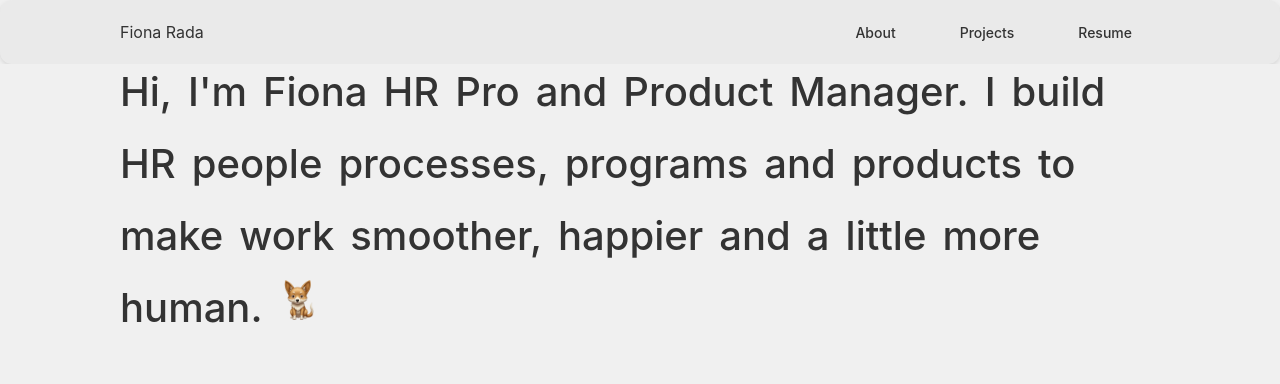
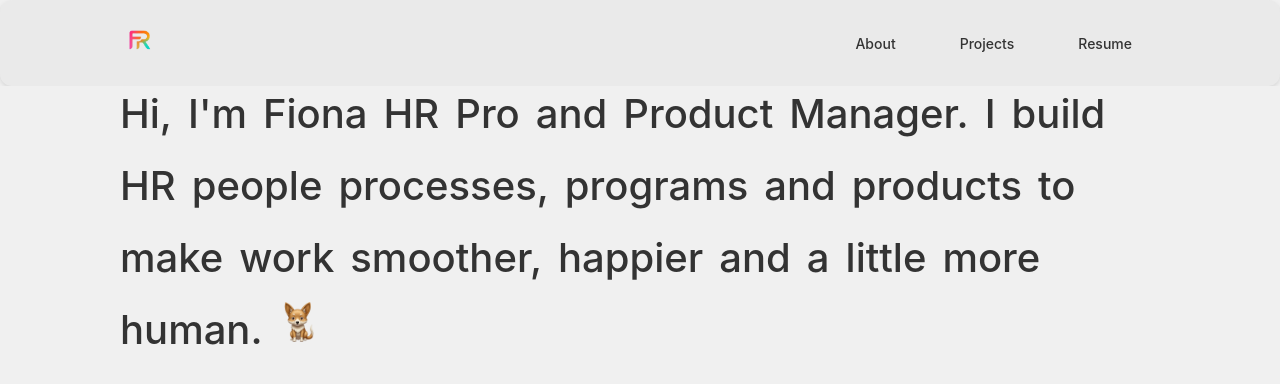
Before and after one commit to fionarada/fionarada.github.io, a plain HTML site: page index.html in a window 1280 px wide. Drawn offline with Linux system fonts and the light colour scheme.

Commit message:
Added assets - added logo to the assets folder - added logo to the index.html

```diff
--- a/index.css
+++ b/index.css
@@ -96,3 +96,8 @@ body {
   width: 2.5rem;
   line-height: 140%;
 }
+.fr-logo {
+  height: 2.5rem;
+  width: 2.5rem;
+  line-height: 140%;
+}
--- a/index.html
+++ b/index.html
@@ -9,7 +9,9 @@
   <body>
     <section id="portfolio-landing">
       <nav class="navbar">
-        <div class="navbar-logo">Fiona Rada</div>
+        <div class="navbar-logo">
+          <img class="fr-logo" src="public/assets/fr-logo.png" />
+        </div>
         <ul class="navbar-menu">
           <li><a href="#about">About</a></li>
           <li><a href="#projects">Projects</a></li>
@@ -45,7 +47,11 @@
           <div class="splash-title">more</div>
           <div class="splash-title">human.</div>
           <div class="splash-emoji">
-            <img class="emoji-kimi" src="public/assets/emoji-kimi.png" alt="Kimi" />
+            <img
+              class="emoji-kimi"
+              src="public/assets/emoji-kimi.png"
+              alt="Kimi"
+            />
           </div>
         </div>
       </div>
```
Also changed, not shown: public/assets/fr-logo.png (added).
